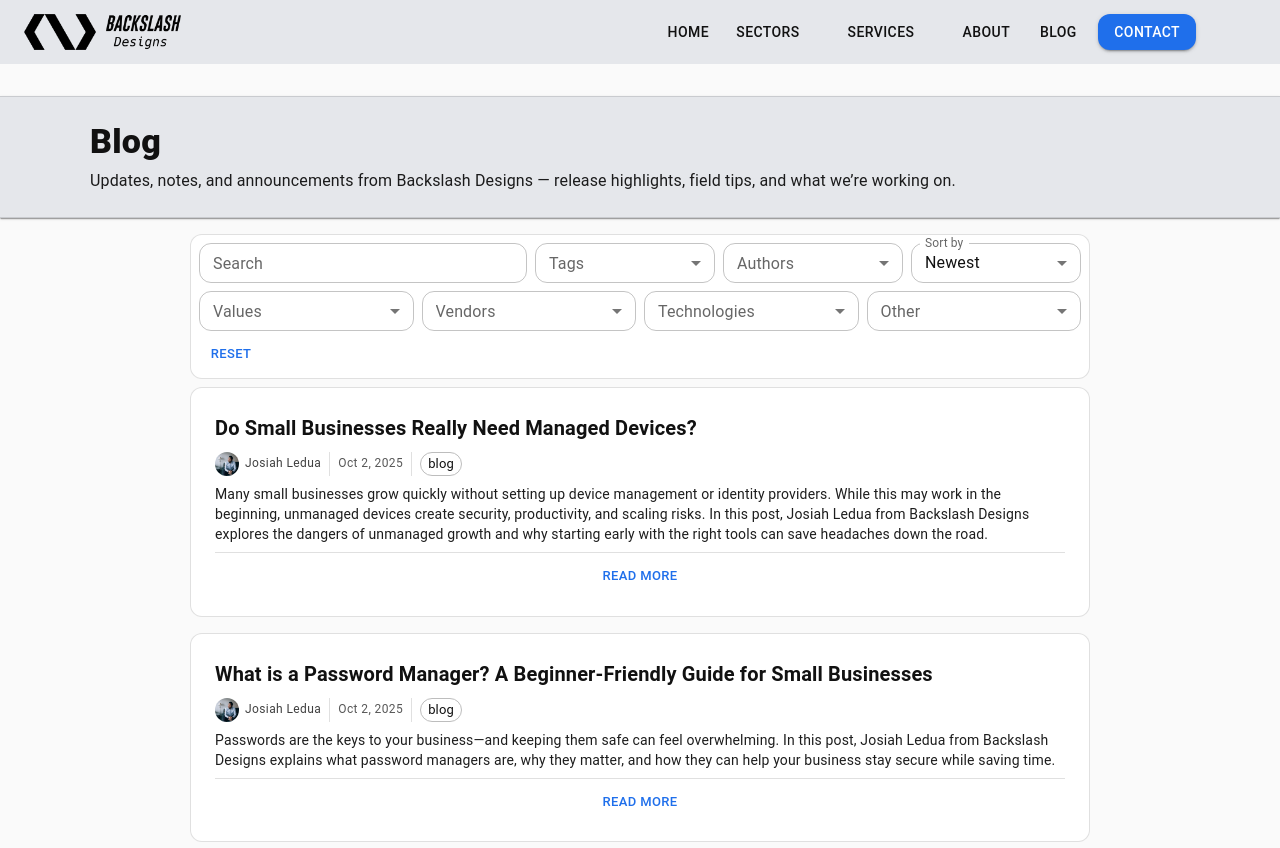
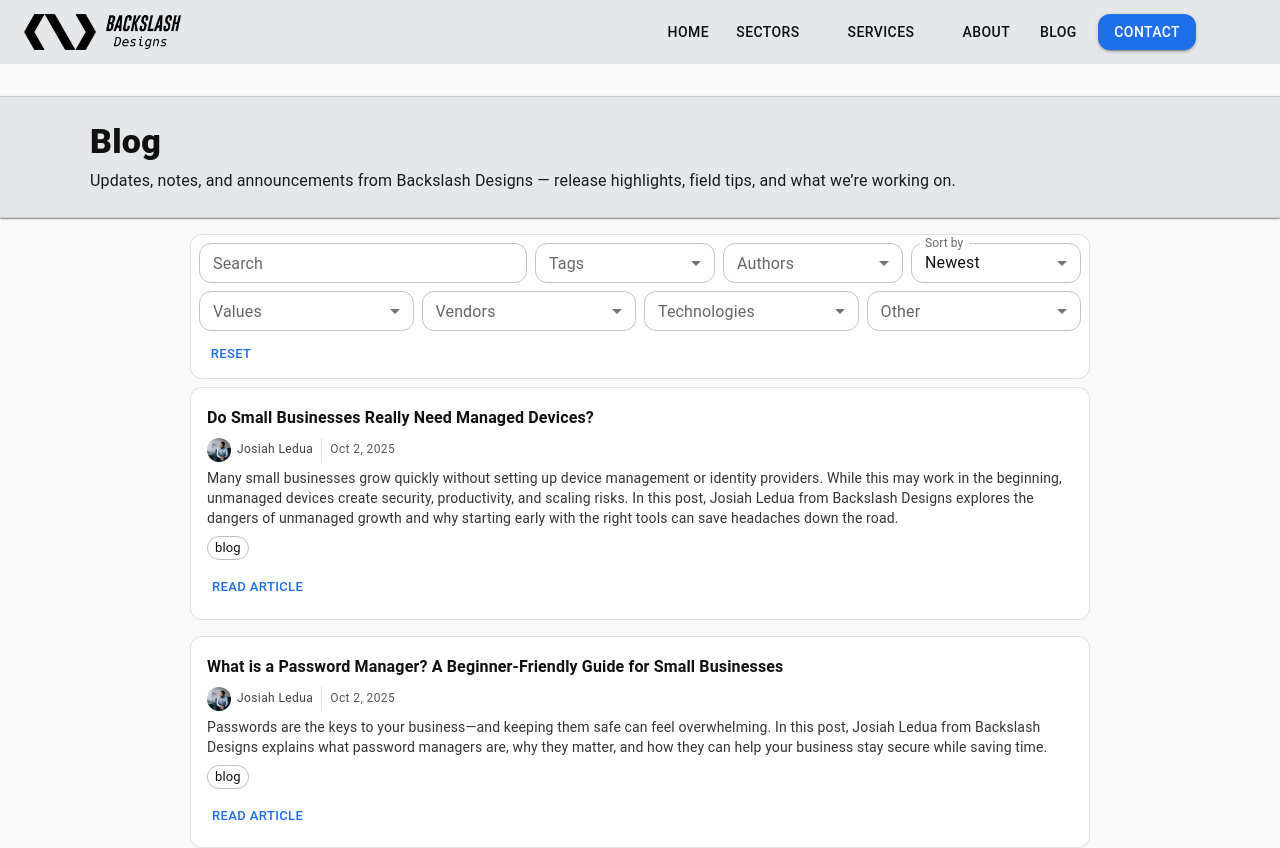
Before and after one commit to Backslash-Designs/backslash-designs.github.io, a React (Vite) app: page /blog in a window 1280 px wide. Shown: the top 848 px of the page. Built offline with nearby package versions, Linux system fonts and the light colour scheme; some icons are missing.

Commit message:
feat: add full article view and dialog for blog posts

```diff
--- a/src/App.jsx
+++ b/src/App.jsx
@@ -12,6 +12,7 @@ import SectorsPage from "./pages//sectors/SectorsPage.jsx";
 import SOSPage from "./pages//sos/SOSPage.jsx";
 import PrivacyPage from "./pages/privacy/PrivacyPage.jsx";
 import BlogPage from "./pages//blog/BlogPage.jsx";
+import BlogArticleFullPage from "./pages/blog/BlogArticleFullPage.jsx";
 
 
 function shouldShowMaintenance() {
@@ -47,6 +48,7 @@ export default function App() {
           <Route path="/sos" element={<SOSPage />} />
           <Route path="/privacy" element={<PrivacyPage />} />
           <Route path="/blog" element={<BlogPage />} />
+          <Route path="/blog/article/:key" element={<BlogArticleFullPage />} />
           <Route path="*" element={<NotFound />} />
         </Route>
       </Routes>
--- /dev/null
+++ b/src/pages/blog/BlogArticleDialog.jsx
@@ -0,0 +1,104 @@
+import React from "react";
+import { useNavigate } from "react-router-dom";
+import Dialog from "@mui/material/Dialog";
+import DialogTitle from "@mui/material/DialogTitle";
+import DialogContent from "@mui/material/DialogContent";
+import DialogActions from "@mui/material/DialogActions";
+import IconButton from "@mui/material/IconButton";
+import Typography from "@mui/material/Typography";
+import Button from "@mui/material/Button";
+import Stack from "@mui/material/Stack";
+import Chip from "@mui/material/Chip";
+import Divider from "@mui/material/Divider";
+import Avatar from "@mui/material/Avatar";
+import CloseIcon from "@mui/icons-material/Close";
+import Box from "@mui/material/Box";
+import ReactMarkdown from "react-markdown";
+import { mdComponents, formatDate } from "../../services/BlogContentService";
+
+/**
+ * BlogArticleDialog
+ * Props:
+ *   open: boolean
+ *   post: { key, title, date, tags, contentMd, excerpt, author }
+ *   author: { name, photo }
+ *   onClose: () => void
+ */
+export default function BlogArticleDialog({ open, post, author, onClose }) {
+  const navigate = useNavigate();
+  const descriptionId = post ? `${post.key}-content` : undefined;
+  return (
+    <Dialog
+      open={open}
+      onClose={onClose}
+      fullWidth
+      maxWidth="md"
+      aria-labelledby="blog-article-title"
+      aria-describedby={descriptionId}
+      scroll="paper"
+    >
+      {post && (
+        <>
+          <DialogTitle id="blog-article-title" sx={{ pr: 6 }}>
+            <Typography variant="h5" component="h2" sx={{ fontWeight: 700 }}>
+              {post.title}
+            </Typography>
+            <IconButton
+              aria-label="Close article"
+              onClick={onClose}
+              sx={{ position: "absolute", right: 8, top: 8 }}
+              size="small"
+            >
+              <CloseIcon fontSize="small" />
+            </IconButton>
+          </DialogTitle>
+          <DialogContent dividers id={descriptionId}>
+            <Stack spacing={1} sx={{ mb: 2 }}>
+              <Stack direction="row" spacing={1} alignItems="center" sx={{ flexWrap: "wrap" }}>
+                {author && (
+                  <Stack direction="row" spacing={0.75} alignItems="center" sx={{ mr: 0.5 }}>
+                    <Avatar src={author.photo} alt={author.name} sx={{ width: 28, height: 28 }} />
+                    <Typography variant="caption" sx={{ opacity: 0.8 }}>
+                      {author.name}
+                    </Typography>
+                  </Stack>
+                )}
+                <Divider flexItem orientation="vertical" sx={{ mx: 0.5, display: { xs: "none", sm: "block" } }} />
+                <Typography variant="caption" sx={{ opacity: 0.7 }}>
+                  {formatDate(post.date)}
+                </Typography>
+                {post.tags?.length ? (
+                  <>
+                    <Divider flexItem orientation="vertical" sx={{ mx: 0.5 }} />
+                    <Stack direction="row" spacing={0.5} sx={{ flexWrap: "wrap" }}>
+                      {post.tags.map((t) => (
+                        <Chip key={t} label={t} size="small" variant="outlined" />
+                      ))}
+                    </Stack>
+                  </>
+                ) : null}
+              </Stack>
+            </Stack>
+            <Box sx={{ "& *:first-of-type": { mt: 0 } }}>
+              <ReactMarkdown components={mdComponents}>{post.contentMd}</ReactMarkdown>
+            </Box>
+          </DialogContent>
+          <DialogActions sx={{ px: 3, py: 1.5 }}>
+            {post && (
+              <Button
+                size="small"
+                onClick={() => {
+                  // open full page keeping hashless url
+                  navigate(`/blog/article/${post.key}`);
+                }}
+              >
+                Fullscreen
+              </Button>
+            )}
+            <Button onClick={onClose} size="small">Close</Button>
+          </DialogActions>
+        </>
+      )}
+    </Dialog>
+  );
+}
--- /dev/null
+++ b/src/pages/blog/BlogArticleFullPage.jsx
@@ -0,0 +1,104 @@
+import React from "react";
+import { useParams, useNavigate } from "react-router-dom";
+import Box from "@mui/material/Box";
+import Paper from "@mui/material/Paper";
+import Typography from "@mui/material/Typography";
+import Stack from "@mui/material/Stack";
+import Chip from "@mui/material/Chip";
+import Divider from "@mui/material/Divider";
+import Avatar from "@mui/material/Avatar";
+import Button from "@mui/material/Button";
+import ReactMarkdown from "react-markdown";
+import { useBlogsIndex } from "../../services/BlogsIndexService";
+import { POSTS_FALLBACK, mdComponents, mapRawEntriesToPosts, formatDate } from "../../services/BlogContentService";
+import { TEAM } from "../about/Team.jsx";
+
+// Fullscreen single article view.
+// Route: /blog/article/:key  (using post.key)
+export default function BlogArticleFullPage() {
+  const { key } = useParams();
+  const navigate = useNavigate();
+
+  const { loading, error, entries, reload } = useBlogsIndex();
+  const posts = React.useMemo(() => {
+    if (entries && entries.length) {
+      const first = entries[0];
+      if (first && (first.title || first.slug || first.body)) {
+        return mapRawEntriesToPosts(entries);
+      }
+    }
+    return POSTS_FALLBACK;
+  }, [entries]);
+
+  const post = React.useMemo(() => posts.find(p => p.key === key), [posts, key]);
+  const authorsByName = React.useMemo(() => {
+    const map = new Map();
+    TEAM.forEach(m => map.set(m.name, m));
+    return map;
+  }, []);
+  const authorName = post?.author || TEAM[0]?.name;
+  const author = authorName ? authorsByName.get(authorName) : null;
+
+  React.useEffect(() => {
+    if (!loading && !post) {
+      // If no post after loading, redirect back to blog list preserving filters if any in referrer search
+      navigate("/blog", { replace: true });
+    }
+  }, [loading, post, navigate]);
+
+  return (
+    <Box component="main" sx={{ px: { xs: 2, sm: 3 }, py: { xs: 3, sm: 4 } }}>
+      <Box sx={{ maxWidth: 900, mx: "auto" }}>
+        <Button size="small" onClick={() => navigate(-1)} sx={{ mb: 2 }}>&larr; Back</Button>
+        {loading && (
+          <Paper variant="outlined" sx={{ p: 2, textAlign: "center", mb: 2 }}>
+            <Typography variant="body2" sx={{ opacity: 0.85 }}>Loading article…</Typography>
+          </Paper>
+        )}
+        {error && (
+          <Paper variant="outlined" color="error" sx={{ p: 2, textAlign: "center", mb: 2 }}>
+            <Typography variant="body2" sx={{ opacity: 0.9, mb: 1 }}>
+              Could not load latest content (using fallback). {error.message}
+            </Typography>
+            <Button size="small" onClick={() => reload()}>Retry</Button>
+          </Paper>
+        )}
+        {post && (
+          <Paper variant="outlined" sx={{ p: { xs: 2, sm: 3 } }}>
+            <Stack spacing={1}>
+              <Typography variant="h4" sx={{ fontWeight: 800 }}>
+                {post.title}
+              </Typography>
+              <Stack direction="row" spacing={1} alignItems="center" sx={{ flexWrap: "wrap" }}>
+                {!!author && (
+                  <Stack direction="row" spacing={0.75} alignItems="center" sx={{ mr: 0.5 }}>
+                    <Avatar src={author.photo} alt={author.name} sx={{ width: 28, height: 28 }} />
+                    <Typography variant="caption" sx={{ opacity: 0.8 }}>
+                      {author.name}
+                    </Typography>
+                  </Stack>
+                )}
+                <Divider flexItem orientation="vertical" sx={{ mx: 0.5, display: { xs: "none", sm: "block" } }} />
+                <Typography variant="caption" sx={{ opacity: 0.7 }}>
+                  {formatDate(post.date)}
+                </Typography>
+                {post.tags?.length ? (
+                  <>
+                    <Divider flexItem orientation="vertical" sx={{ mx: 0.5 }} />
+                    <Stack direction="row" spacing={0.5} sx={{ flexWrap: "wrap" }}>
+                      {post.tags.map(t => <Chip key={t} label={t} size="small" variant="outlined" />)}
+                    </Stack>
+                  </>
+                ) : null}
+              </Stack>
+              <Divider sx={{ my: 1 }} />
+              <Box sx={{ "& *:first-of-type": { mt: 0 } }}>
+                <ReactMarkdown components={mdComponents}>{post.contentMd}</ReactMarkdown>
+              </Box>
+            </Stack>
+          </Paper>
+        )}
+      </Box>
+    </Box>
+  );
+}
--- a/src/pages/blog/BlogPage.jsx
+++ b/src/pages/blog/BlogPage.jsx
@@ -8,8 +8,11 @@ import Chip from "@mui/material/Chip";
 import Divider from "@mui/material/Divider";
 import Button from "@mui/material/Button";
 import Link from "@mui/material/Link";
-import ReactMarkdown from "react-markdown";
 import Pagination from "@mui/material/Pagination";
+import Grid from "@mui/material/Grid";
+import Card from "@mui/material/Card";
+import CardContent from "@mui/material/CardContent";
+import CardActions from "@mui/material/CardActions";
 import TextField from "@mui/material/TextField";
 import Select from "@mui/material/Select";
 import MenuItem from "@mui/material/MenuItem";
@@ -17,9 +20,12 @@ import FormControl from "@mui/material/FormControl";
 import InputLabel from "@mui/material/InputLabel";
 import OutlinedInput from "@mui/material/OutlinedInput";
 import Avatar from "@mui/material/Avatar";
+import useMediaQuery from "@mui/material/useMediaQuery";
+import { useTheme } from "@mui/material/styles";
 import { TEAM } from "../about/Team.jsx";
 import { useBlogsIndex } from "../../services/BlogsIndexService";
-import { POSTS_FALLBACK, mdComponents, mdToPlain, normalize, formatDate, mapRawEntriesToPosts } from "../../services/BlogContentService";
+import { POSTS_FALLBACK, mdToPlain, normalize, formatDate, mapRawEntriesToPosts } from "../../services/BlogContentService";
+import BlogArticleDialog from "./BlogArticleDialog";
 
 const PER_PAGE = 4;
 
@@ -29,6 +35,8 @@ const SORT_DEFAULT = "date-desc"; // "date-desc" | "date-asc" | "title-asc" | "t
 export default function BlogPage() {
   const location = useLocation();
   const navigate = useNavigate();
+  const theme = useTheme();
+  const isMobile = useMediaQuery(theme.breakpoints.down('sm'));
 
   // Load posts index (runtime) with fallback to bundled file
   const { loading: postsLoading, error: postsError, entries, source, reload } = useBlogsIndex();
@@ -67,6 +75,7 @@ export default function BlogPage() {
   const [sortBy, setSortBy] = React.useState(sp0.get("sort") || SORT_DEFAULT);
 
   const [page, setPage] = React.useState(1);
+  // expanded holds the key of the post currently opened in dialog (hash based)
   const [expanded, setExpanded] = React.useState(null);
 
   // Keep local filters in sync with URL edits/back/forward (extended)
@@ -192,29 +201,19 @@ export default function BlogPage() {
     if (p !== page) setPage(p);
   }, [location.search, totalPages]); // eslint-disable-line react-hooks/exhaustive-deps
 
-  // Hash deep-linking: ensure correct page, then scroll and expand
+  // Hash deep-linking: ensure correct page, then open dialog (no scrolling)
   React.useEffect(() => {
     const hashKey = location.hash?.slice(1) || null;
     setExpanded(hashKey || null);
     if (!hashKey) return;
-
     const idx = filteredPosts.findIndex((p) => p.key === hashKey);
     if (idx === -1) return;
-
     const needPage = Math.floor(idx / PER_PAGE) + 1;
     if (needPage !== page) {
       const sp = new URLSearchParams(location.search);
       sp.set("page", String(needPage));
       navigate(`/blog?${sp.toString()}#${hashKey}`, { replace: true });
-      return;
     }
-
-    requestAnimationFrame(() => {
-      document.getElementById(hashKey)?.scrollIntoView({
-        behavior: "smooth",
-        block: "start",
-      });
-    });
   }, [location.hash, page, location.search, filteredPosts, navigate]);
 
   // Helpers to push URL updates (preserve hash when appropriate) — extended
@@ -253,6 +252,11 @@ export default function BlogPage() {
 
   // Open/close posts
   const openPost = (key) => {
+    if (isMobile) {
+      // On small screens go straight to full page view instead of dialog
+      navigate(`/blog/article/${key}`);
+      return;
+    }
     setExpanded(key);
     const sp = new URLSearchParams(location.search);
     sp.set("page", String(page));
@@ -542,93 +546,52 @@ export default function BlogPage() {
             <Button size="small" onClick={handleReset}>Clear filters</Button>
           </Paper>
         ) : (
-          <Stack spacing={2}>
+          <Grid container spacing={2}>
             {pagePosts.map((post) => {
-              const isOpen = expanded === post.key;
               const authorName = post.author || defaultAuthorName;
               const author = authorName ? authorsByName.get(authorName) : null;
-
               return (
-                <Paper
-                  key={post.key}
-                  id={post.key}
-                  variant="outlined"
-                  sx={{ p: { xs: 2, sm: 3 }, scrollMarginTop: "var(--top-offset, 72px)" }}
-                >
-                  <Stack spacing={1}>
-                    <Typography variant="h6" sx={{ fontWeight: 700 }}>
+                <Grid key={post.key} item xs={12} sm={6} md={6} lg={4}>
+                  <Card variant="outlined" sx={{ height: "100%", display: "flex", flexDirection: "column" }}>
+                    <CardContent sx={{ pb: 1.5 }}>
+                      <Typography variant="subtitle1" sx={{ fontWeight: 700, mb: 0.75 }}>
                         {post.title}
                       </Typography>
-
-                    {/* Author + meta row */}
-                    <Stack direction="row" spacing={1} alignItems="center" sx={{ flexWrap: "wrap" }}>
+                      <Stack direction="row" spacing={1} alignItems="center" sx={{ flexWrap: "wrap", mb: 0.75 }}>
                         {!!author && (
                           <Stack direction="row" spacing={0.75} alignItems="center" sx={{ mr: 0.5 }}>
-                          <Avatar
-                            src={author.photo}
-                            alt={author.name}
-                            sx={{ width: 24, height: 24 }}
-                          />
+                            <Avatar src={author.photo} alt={author.name} sx={{ width: 24, height: 24 }} />
                             <Typography variant="caption" sx={{ opacity: 0.8 }}>
                               {author.name}
                             </Typography>
                           </Stack>
                         )}
-                      <Divider
-                        flexItem
-                        orientation="vertical"
-                        sx={{ mx: 0.5, display: { xs: "none", sm: "block" } }}
-                      />
+                        <Divider flexItem orientation="vertical" sx={{ mx: 0.5, display: { xs: "none", sm: "block" } }} />
                         <Typography variant="caption" sx={{ opacity: 0.7 }}>
                           {formatDate(post.date)}
                         </Typography>
-                      <Divider flexItem orientation="vertical" sx={{ mx: 0.5 }} />
-                      <Stack direction="row" spacing={0.5}>
-                        {post.tags?.map((t) => (
+                      </Stack>
+                      <Typography variant="body2" sx={{ opacity: 0.85 }}>
+                        {post.excerpt}
+                      </Typography>
+                      {post.tags?.length ? (
+                        <Stack direction="row" spacing={0.5} sx={{ flexWrap: "wrap", mt: 1 }}>
+                          {post.tags.map((t) => (
                             <Chip key={t} label={t} size="small" variant="outlined" />
                           ))}
                         </Stack>
-                    </Stack>
-
-                    <Typography variant="body2" sx={{ opacity: 0.95 }}>
-                      {post.excerpt}
-                    </Typography>
-
-                    <Divider sx={{ my: 1 }} />
-
-                    {isOpen ? (
-                      <>
-                        <Box sx={{ "& *:first-of-type": { mt: 0 } }}>
-                          <ReactMarkdown components={mdComponents}>
-                            {post.contentMd}
-                          </ReactMarkdown>
-                        </Box>
-                        <Button
-                          size="small"
-                          onClick={closePost}
-                          sx={{ mt: 0.5 }}
-                          aria-expanded="true"
-                          aria-controls={`${post.key}-content`}
-                        >
-                          Show less
+                      ) : null}
+                    </CardContent>
+                    <CardActions sx={{ mt: "auto", pt: 0, px: 2, pb: 2 }}>
+                      <Button size="small" onClick={() => openPost(post.key)} aria-label={`Read article ${post.title}`}>
+                        Read article
                       </Button>
-                      </>
-                    ) : (
-                      <Button
-                        size="small"
-                        onClick={() => openPost(post.key)}
-                        sx={{ mt: 0.5 }}
-                        aria-expanded="false"
-                        aria-controls={`${post.key}-content`}
-                      >
-                        Read more
-                      </Button>
-                    )}
-                  </Stack>
-                </Paper>
+                    </CardActions>
+                  </Card>
+                </Grid>
               );
             })}
-          </Stack>
+          </Grid>
         )}
 
         {/* Bottom pagination */}
@@ -641,6 +604,20 @@ export default function BlogPage() {
             size="small"
           />
         </Box>
+        {/* Dialog for active post */}
+        {(() => {
+          const activePost = expanded ? filteredPosts.find(p => p.key === expanded) : null;
+          const authorName = activePost?.author || defaultAuthorName;
+          const author = authorName ? authorsByName.get(authorName) : null;
+          return (
+            <BlogArticleDialog
+              open={Boolean(activePost)}
+              post={activePost || null}
+              author={author || null}
+              onClose={closePost}
+            />
+          );
+        })()}
       </Box>
     </Box>
   );
```
Lines whose indentation alone changed are shown as unchanged.
